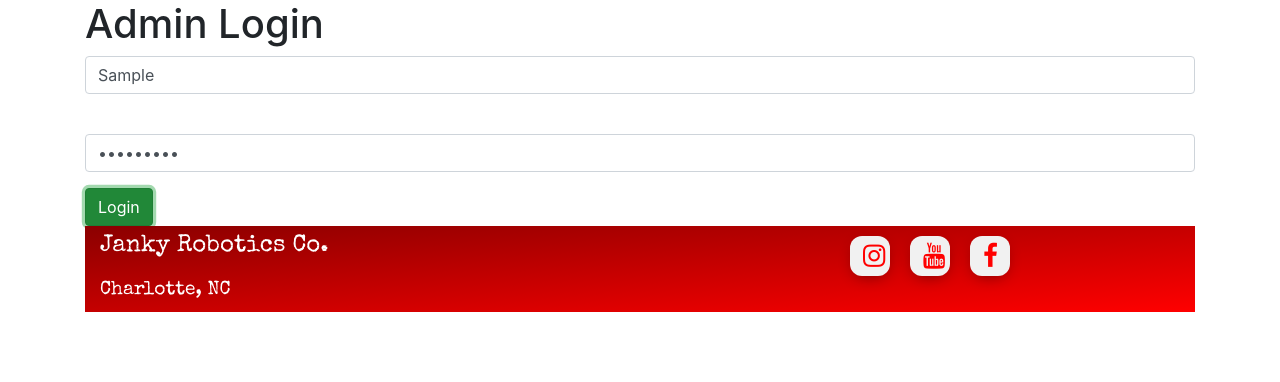
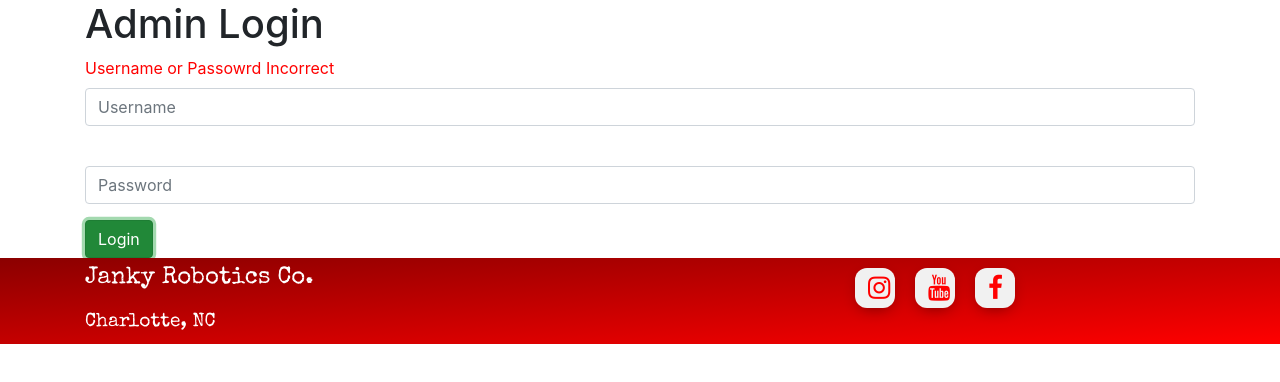
Before and after one commit to TJank/Angular-Demo, an Angular app: page /admin in a window 1280 px wide. Both pictures are taken after typing "Sample", "Sample123" into the empty fields and a click on the button "Login". Shown: the top 382 px of the page. Built offline with nearby package versions, Linux system fonts and the light colour scheme.

Commit message:
added validation and error msgs to admin login

```diff
--- a/src/app/components/login-admin-page/login-admin-page.component.css
+++ b/src/app/components/login-admin-page/login-admin-page.component.css
@@ -0,0 +1,3 @@
+.error-msg {
+    color: red;
+}
--- a/src/app/components/login-admin-page/login-admin-page.component.html
+++ b/src/app/components/login-admin-page/login-admin-page.component.html
@@ -3,16 +3,21 @@
     <h1>Admin Login</h1>
     <form (ngSubmit)="adminLogin()" #adminForm="ngForm">
       <div class="form-group">
+        <label class="error-msg" [hidden]="!not_found_err">Username or Passowrd Incorrect</label>
+        <label for="username"></label>
         <input type="text" class="form-control" id="username" [(ngModel)]="username" name="username" placeholder="Username" required>
+        <label class="error-msg" [hidden]="!usr_name_err" for="username">Please Enter A Username</label>
       </div>
 
       <div class="form-group">
         <label for="password"></label>
         <input type="password" class="form-control" id="password" [(ngModel)]="password" name="password" placeholder="Password" required>
+        <label class="error-msg" [hidden]="!pass_err" for="password">Please Enter A Password</label>
       </div>
 
       <button type="submit" class="btn btn-success" >Login</button>
     </form>
   </div>
+</div>
 
   <app-footer></app-footer>
--- a/src/app/components/login-admin-page/login-admin-page.component.ts
+++ b/src/app/components/login-admin-page/login-admin-page.component.ts
@@ -22,41 +22,54 @@ export class LoginAdminPageComponent implements OnInit {
   username:string;
   password:string;
 
-  success = false;
-  errorNum:number;
-  errors:string[];
+  usr_name_err:boolean = false;
+  pass_err:boolean = false;
+  not_found_err:boolean = false;
 
   adminLogin() {
-    this.errors = [];
-    this.errorNum = 0;
+    this.usr_name_err = false;
+    this.pass_err = false;
+    this.not_found_err = false;
 
     if(this.username == null) {
-
-      this.errorNum++;
-      this.errors.push("Please specify your username.")
+      console.log("username not entered...");
+      this.usr_name_err = true;
     }
     else if (!(this.username.trim().length > 0)) {
-      this.errorNum++;
-      this.errors.push("Please specify your username.");
+      console.log("username is blank...");
+      this.usr_name_err = true;
     }
 
     // password check
     if(this.password == null) {
-      this.errorNum++;
-      this.errors.push("Please enter Password.");
+      console.log("password not entered...");
+      this.pass_err = true;
+    }
+    else if (!(this.password.trim().length > 0)) {
+      console.log("password is blank...");
+      this.pass_err = true;
     }
 
     // call login service
-    if(this.errorNum == 0) {
+    if(!this.pass_err && !this.usr_name_err) {
       var temp_admin = new Admin(0, this.username, "", "", "", this.password)
       if(this.loginService.loginAdmin(temp_admin)) {
-        console.log('returned true!')
-
         this.router.navigate(['/admin/home']);
       } else {
-        console.log('returned false... login failure')
+        this.not_found_err = true;
+        this.username = "";
+        this.password = "";
+        console.log('user not found');
       }
+    } else {
+      if(this.pass_err) {
+        this.password = "";
+      }
+      if(this.usr_name_err)
+      this.username = "";
+      this.password = "";
     }
+
   }
 
 }
```
Lines whose indentation alone changed are shown as unchanged.
